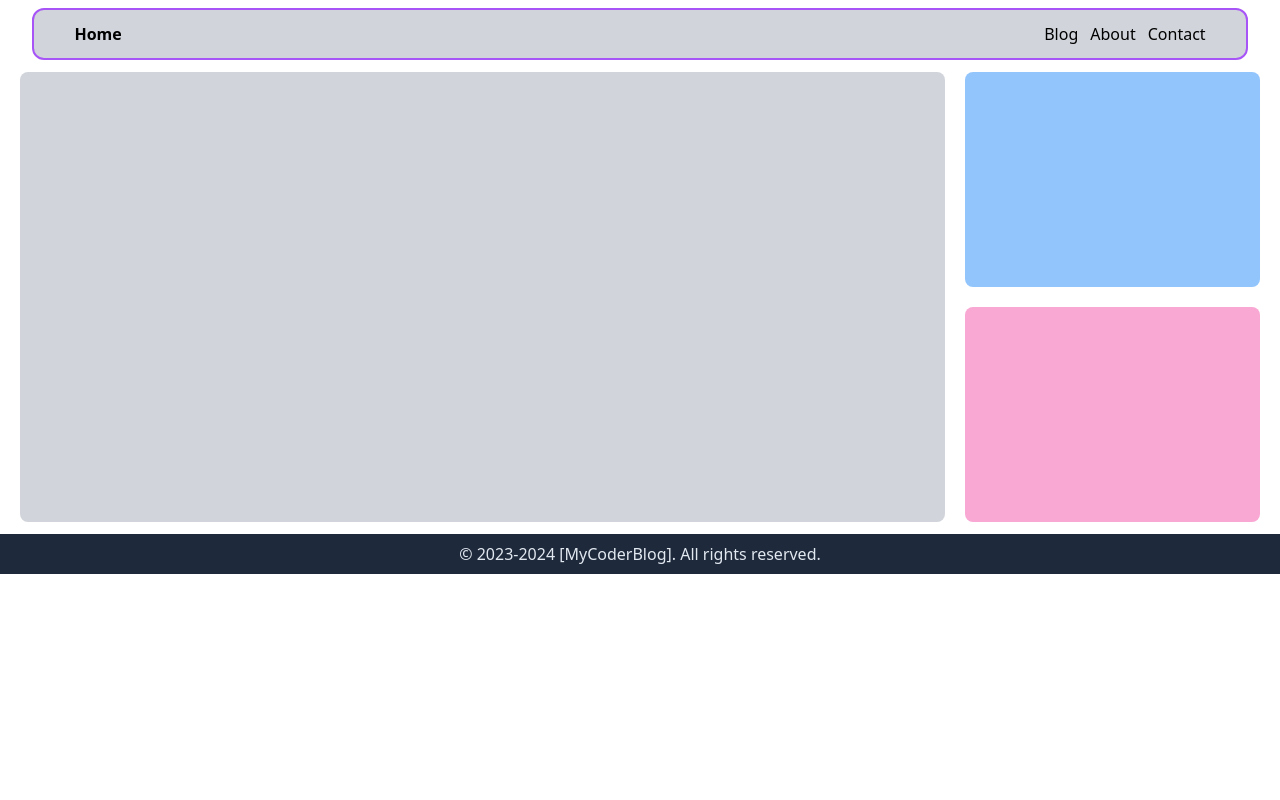
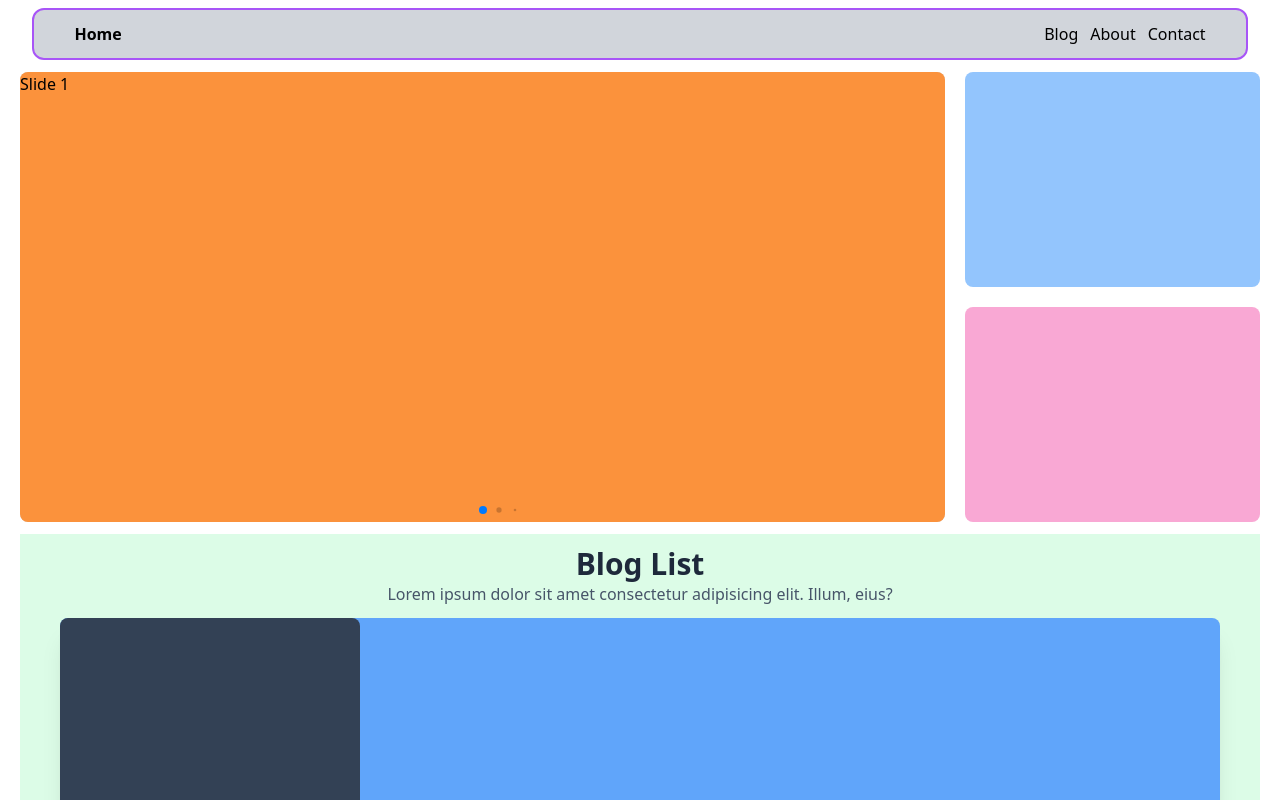
Before and after one commit to rxtheme/blog-application-mycoder, a Next.js app: page /hero in a window 1280 px wide. Shown: the top 800 px of the page. Built offline with nearby package versions, Linux system fonts and the light colour scheme.

Commit message:
some update

```diff
--- /dev/null
+++ b/src/components/Heading/Heading.jsx
@@ -0,0 +1,11 @@
+const Heading = (props) => {
+  const { title, desc, class1, class2 } = props;
+  return (
+    <div className="text-center py-3">
+      <h2 className={class1}>{title}</h2>
+      <p className={class2}>{desc}</p>
+    </div>
+  );
+};
+
+export default Heading;
--- a/src/pages/hero.jsx
+++ b/src/pages/hero.jsx
@@ -1,5 +1,7 @@
+import BlogLayout from '@/components/BlogLayout/BlogLayout';
 import Footer from '@/components/Footer/Footer';
 import Header from '@/components/Header/Header';
+import HeroSlider from '../components/HeroSlider/HeroSlider';
 
 const Hero = () => {
   return (
@@ -7,13 +9,16 @@ const Hero = () => {
       <div className="container mx-auto px-5">
         <Header />
         <div className="grid grid-cols-4 gap-5 my-3">
-          <div className="col-span-3 rounded-lg bg-gray-300 h-[450px]"></div>
+          <div className="col-span-3 rounded-lg bg-gray-300 h-[450px]">
+            <HeroSlider />
+          </div>
 
           <div className="col-span-1 rounded-lg space-y-5">
             <div className="col-span-1 rounded-lg bg-blue-300 h-[215px]"></div>
             <div className="col-span-1 rounded-lg bg-pink-300 h-[215px]"></div>
           </div>
         </div>
+        <BlogLayout />
       </div>
       <Footer />
     </>
```
